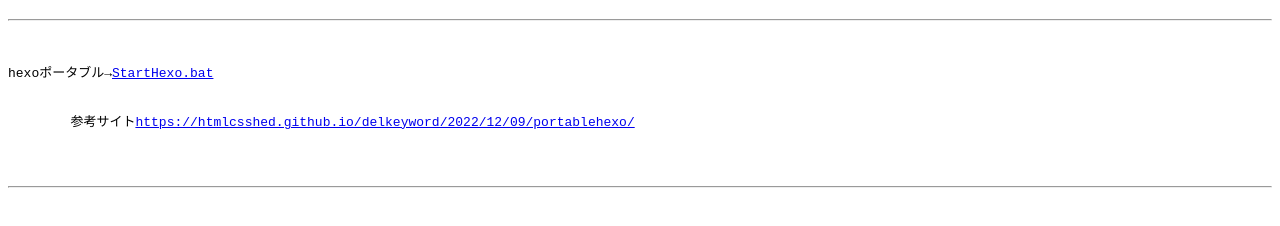
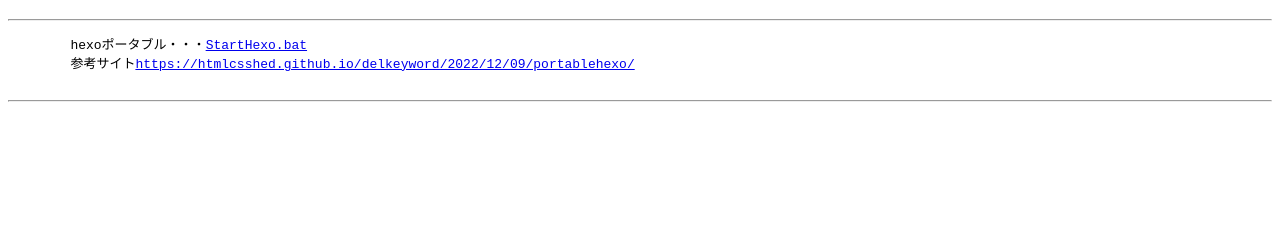
Before and after one commit to htmlcsshed/batfile, a plain HTML site: page index.html in a window 1280 px wide. Shown: the part 70-296 px from the top of the page. Drawn offline with Linux system fonts and the light colour scheme.

Commit message:
Update index.html

```diff
--- a/index.html
+++ b/index.html
@@ -7,9 +7,8 @@
     <h1>共有用ファイル</h1>
     <hr>
     <pre>
-        <p>hexoポータブル→<a href="StartHexo.bat">StartHexo.bat</a>
-        <br>
-        参考サイト<a href="https://htmlcsshed.github.io/delkeyword/2022/12/09/portablehexo/">https://htmlcsshed.github.io/delkeyword/2022/12/09/portablehexo/</a></p>
+        hexoポータブル・・・<a href="StartHexo.bat">StartHexo.bat</a>
+        参考サイト<a href="https://htmlcsshed.github.io/delkeyword/2022/12/09/portablehexo/">https://htmlcsshed.github.io/delkeyword/2022/12/09/portablehexo/</a>
     </pre>
     <hr>
 </body>
```
